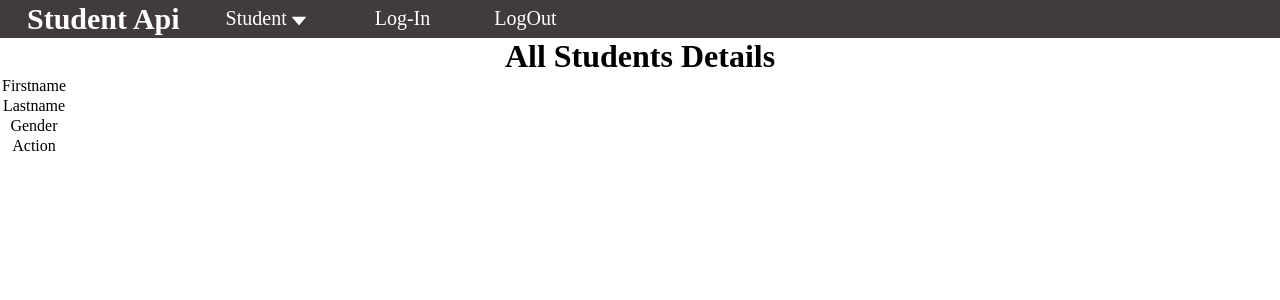
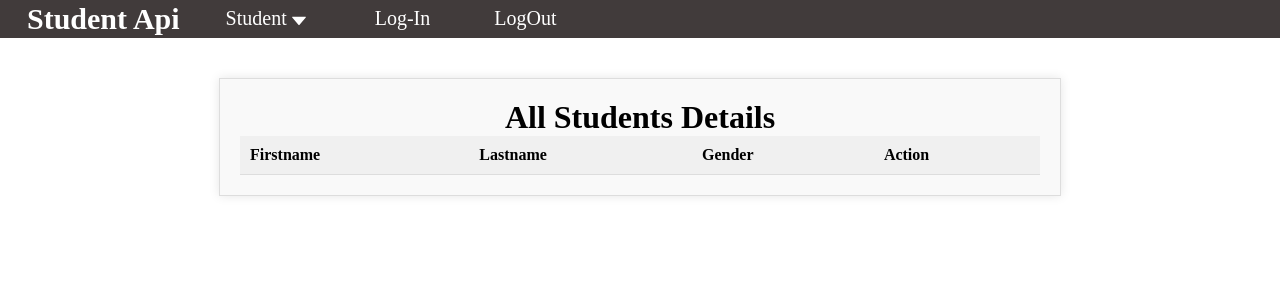
Before and after one commit to MBUDA-BRANICE-NJIRA/Log-In-Form-Consuming-Student-Api, a React (Create React App) app: page /AllStudentTable in a window 1280 px wide. Shown: the top 300 px of the page. Built offline with nearby package versions, Linux system fonts and the light colour scheme.

Commit message:
Succesfuly made the table for all students

```diff
--- a/src/components/AllStudentTable.js
+++ b/src/components/AllStudentTable.js
@@ -1,39 +1,37 @@
-import React from "react";
-
-
-
 function Tablecompo() {
     const records = {
       body: (callback) => [
-
+        // your data here
       ].map(callback)
     };
 
     return (
       <div className="container">
-        <div className="AllStudents">
         <h1>All Students Details</h1>
         <table className="table-border">
           <thead>
-                    <tr>Firstname</tr>
-                    <tr>Lastname</tr>
-                    <tr>Gender</tr>
-                    <tr>Action</tr>
+            <tr>
+              <th>Firstname</th>
+              <th>Lastname</th>
+              <th>Gender</th>
+              <th>Action</th>
+            </tr>
           </thead>
 
           <tbody>
-                    {records.body((r, i) =>(
+            {records.body((r, i) => (
               <tr key={i}>
                 <td>{r.firstname}</td>
                 <td>{r.lastname}</td>
                 <td>{r.gender}</td>
+                <td className="action-column">
+                  {/* your action buttons here */}
+                </td>
               </tr>
             ))}
           </tbody>
         </table>
       </div>
-
-    </div>
     );
   }
 
--- a/src/index.css
+++ b/src/index.css
@@ -189,3 +189,48 @@ form .register-link {
 .register-link p a:hover {
   text-decoration: underline;
 }
+/* Table Container Styles */
+.container {
+  max-width: 800px;
+  margin: 40px auto;
+  padding: 20px;
+  background-color: #f9f9f9;
+  border: 1px solid #ddd;
+  box-shadow: 0 0 10px rgba(0, 0, 0, 0.1);
+}
+
+/* Table Styles */
+.table-border {
+  border-collapse: collapse;
+  width: 100%;
+}
+
+/* Table Header Styles */
+.table-border thead tr {
+  background-color: #f0f0f0;
+  border-bottom: 1px solid #ddd;
+}
+
+.table-border thead tr th {
+  padding: 10px;
+  text-align: left;
+}
+
+/* Table Body Styles */
+.table-border tbody tr {
+  border-bottom: 1px solid #ddd;
+}
+
+.table-border tbody tr td {
+  padding: 10px;
+}
+
+/* Table Body Hover Styles */
+.table-border tbody tr:hover {
+  background-color: #f9f9f9;
+}
+
+/* Table Action Column Styles */
+.action-column {
+  text-align: center;
+}
```
Lines whose indentation alone changed are shown as unchanged.
